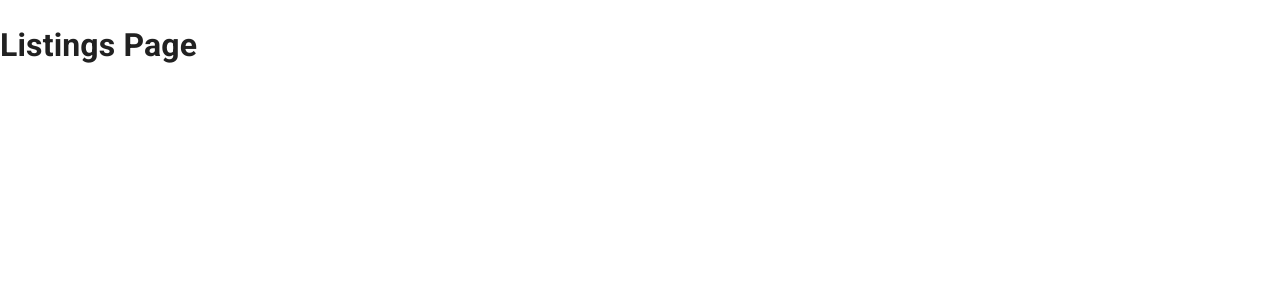
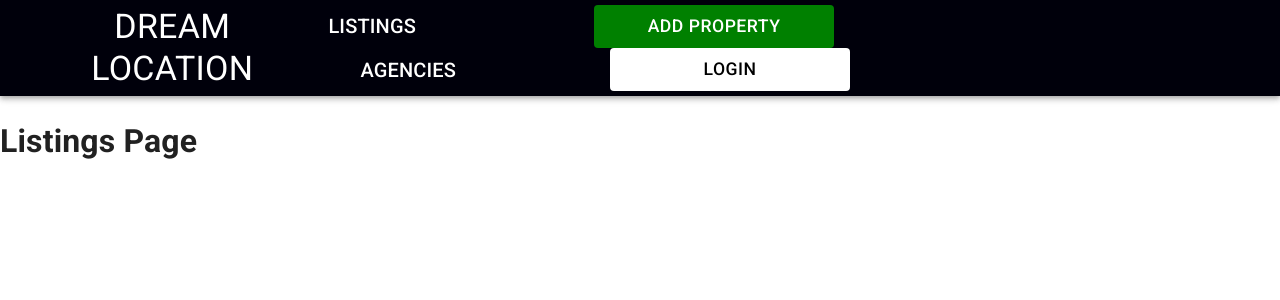
Before and after one commit to coast-guide/dream-location-frontend, a React (Create React App) app: page /listings in a window 1280 px wide. Shown: the top 300 px of the page. Built offline with nearby package versions, Linux system fonts and the light colour scheme.

Commit message:
Add header component.

```diff
--- a/src/App.js
+++ b/src/App.js
@@ -3,6 +3,7 @@ import { StyledEngineProvider } from '@mui/material/styles';
 import CssBaseline from '@mui/material/CssBaseline';
 
 //Components
+import Header from './components/Header';
 import Home from './components/Home';
 import Login from './components/Login';
 import Listings from './components/Listings';
@@ -12,6 +13,7 @@ function App() {
     <StyledEngineProvider injectFirst>
       <BrowserRouter>
         <CssBaseline />
+        <Header />
         <Routes>
           <Route path='/' element={<Home />} />
 
--- /dev/null
+++ b/src/components/Header.css
@@ -0,0 +1,38 @@
+.AppBar {
+  background-color: rgb(0, 0, 11);
+}
+.leftNav {
+  margin-right: auto;
+}
+
+.listingsBtn {
+  margin-right: 2rem;
+}
+.agenciesBtn {
+  margin-left: 2rem;
+}
+.rightNav {
+  margin-left: auto;
+  margin-right: 10rem;
+}
+
+.propertyBtn {
+  background-color: green;
+  color: white;
+  width: 15rem;
+  font-size: 1.1rem;
+  margin-right: 1rem;
+}
+.propertyBtn:hover {
+  background-color: purple;
+}
+.loginBtn {
+  background-color: white;
+  color: black;
+  width: 15rem;
+  font-size: 1.1rem;
+  margin-left: 1rem;
+}
+.loginBtn:hover {
+  background-color: rgb(180, 240, 17);
+}
--- /dev/null
+++ b/src/components/Header.jsx
@@ -0,0 +1,29 @@
+import { AppBar, Toolbar, Typography, Button } from '@mui/material';
+import './Header.css';
+function Header() {
+  return (
+    <AppBar position='static' className='AppBar'>
+      <Toolbar>
+        <div className='leftNav'>
+          <Button color='inherit'>
+            <Typography variant='h4'>Dream Location</Typography>
+          </Button>
+        </div>
+        <div>
+          <Button color='inherit' className='listingsBtn'>
+            <Typography variant='h6'>Listings</Typography>
+          </Button>
+          <Button color='inherit' className='agenciesBtn'>
+            <Typography variant='h6'>Agencies</Typography>
+          </Button>
+        </div>
+        <div className='rightNav'>
+          <Button className='propertyBtn'>Add Property</Button>
+          <Button className='loginBtn'>Login</Button>
+        </div>
+      </Toolbar>
+    </AppBar>
+  );
+}
+
+export default Header;
```
